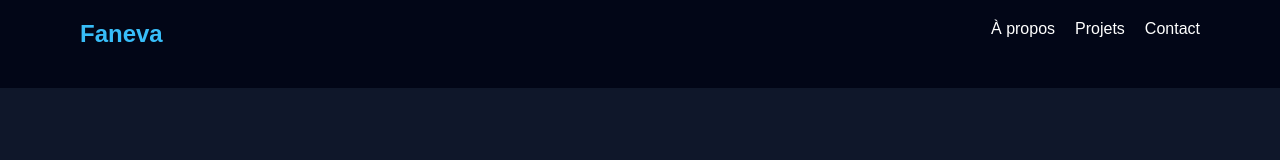
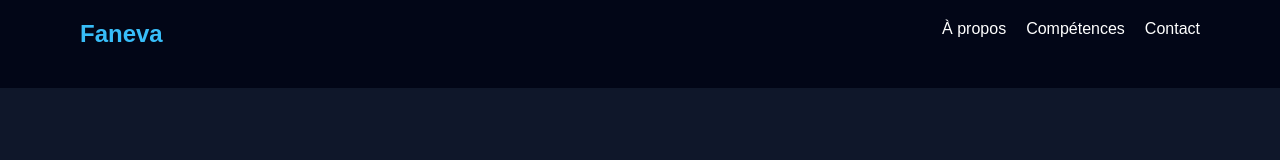
Before and after one commit to fanevarandriamiharisoa08/portafolio-PRO, a plain HTML site: page index.html in a window 1280 px wide. Shown: the top 160 px of the page. Drawn offline with Linux system fonts and the light colour scheme.

Commit message:
Update navigation link from 'Projets' to 'Compétences'

```diff
--- a/index.html
+++ b/index.html
@@ -15,7 +15,7 @@
 
 <ul>
 <li><a href="#about">À propos</a></li>
-<li><a href="#skills">Projets</a></li>
+<li><a href="#skills">Compétences</a></li>
 <li><a href="#contact">Contact</a></li>
 </ul>
 </nav>
```
